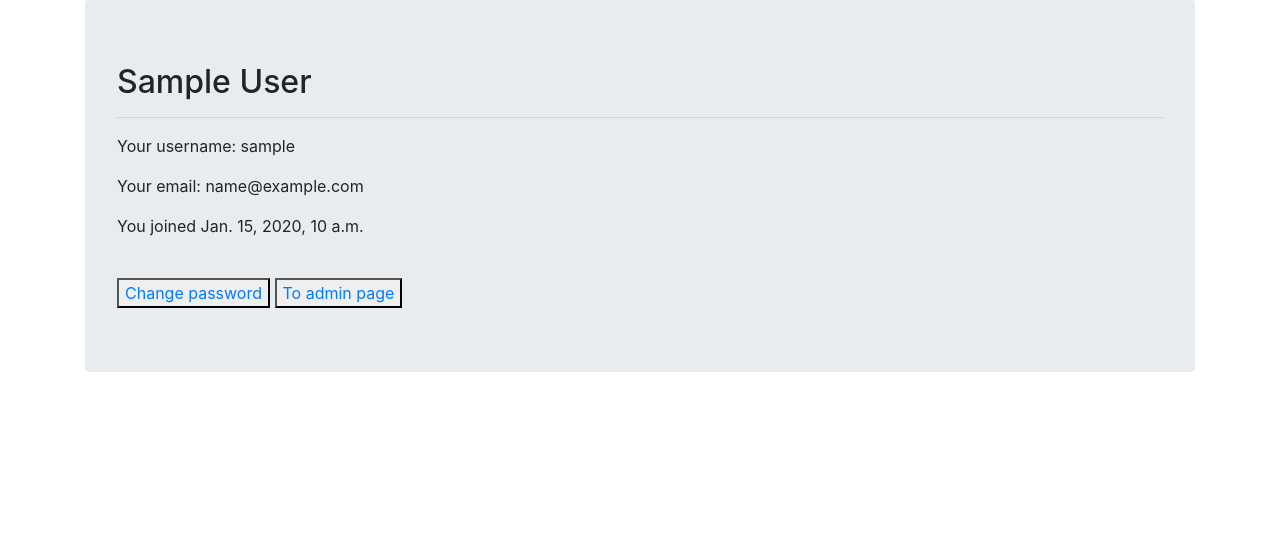
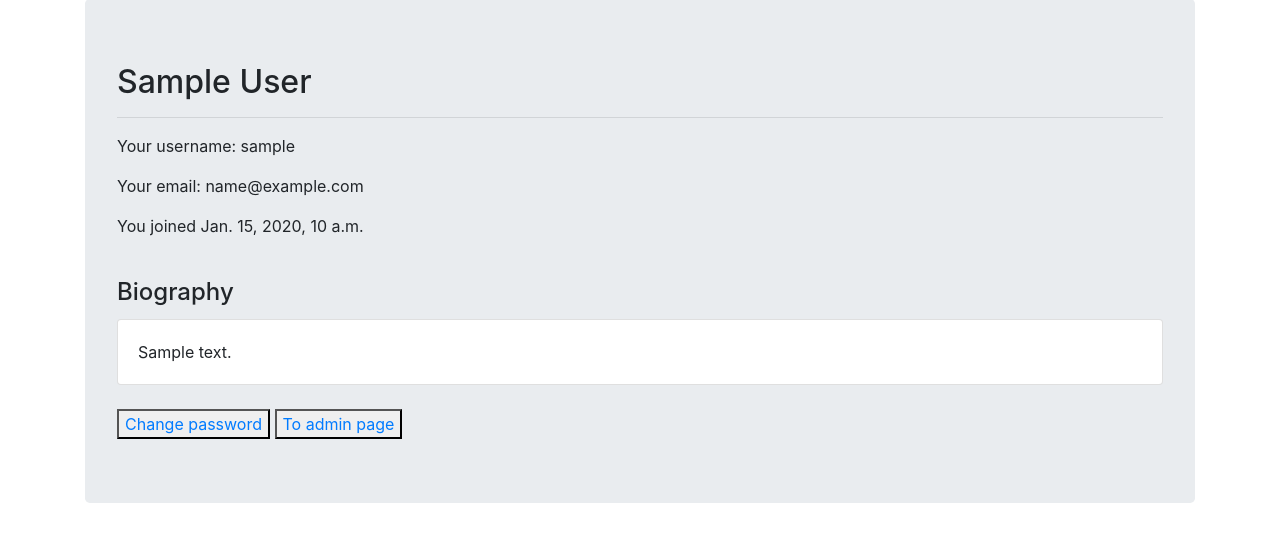
Before and after one commit to silox/sda-backend, a Django app: page /profile/ in a window 1280 px wide. Shown: the part 57-599 px from the top of the page. Run offline with Django 4.2, Linux system fonts and the light colour scheme; a user stored in the database is signed in; tables that the repository leaves empty hold one stand-in row (values such as "Sample post"); some libraries are stand-ins or nearby versions.

Commit message:
Add profile

```diff
--- a/viewer/forms.py
+++ b/viewer/forms.py
@@ -82,7 +82,7 @@ class SignUpForm(UserCreationForm):
 
     @atomic
     def save(self, commit=True):
-        self.instance.is_active = False
+        # self.instance.is_active = False
         result = super().save(commit)
         biography = self.cleaned_data['biography']
         profile = Profile(biography=biography, user=result)
--- a/viewer/templates/profile.html
+++ b/viewer/templates/profile.html
@@ -7,6 +7,13 @@
     <p>Your email: {{ object.email }} </p>
     <p>You joined {{ object.date_joined }} </p>
     <br>
+    <h4 class="card-title">Biography</h4>
+    <div class="card">
+        <div class="card-body">
+            {{ object.profile.biography }}
+        </div>
+    </div>
+    <br>
     <button><a href="{% url 'password_change' %}">Change password</a></button>
     {% if object.is_staff or object.is_superuser %}
         <button><a href="{% url 'admin:index' %}">To admin page</a></button>
--- a/viewer/views.py
+++ b/viewer/views.py
@@ -7,7 +7,7 @@ from django.urls import reverse_lazy
 from django.views.generic import ListView, CreateView, UpdateView, DeleteView, DetailView, TemplateView
 
 from viewer.forms import MovieForm, GenreForm, CustomAuthenticationForm, CustomPasswordChangeForm, SignUpForm
-from viewer.models import Movie, Genre
+from viewer.models import Movie, Genre, Profile
 
 logger = logging.getLogger(__name__)
 
@@ -39,6 +39,9 @@ class ProfileView(LoginRequiredMixin, TemplateView):
     template_name = 'profile.html'
 
     def get_context_data(self, **kwargs):
+        print(dir(self.request.user))
+        print(self.request.user.profile)
+        print(Profile.objects.all())
         return {**super().get_context_data(), 'object': self.request.user}
 
 
```
Also changed, not shown: viewer/migrations/0003_profile.py (added).
